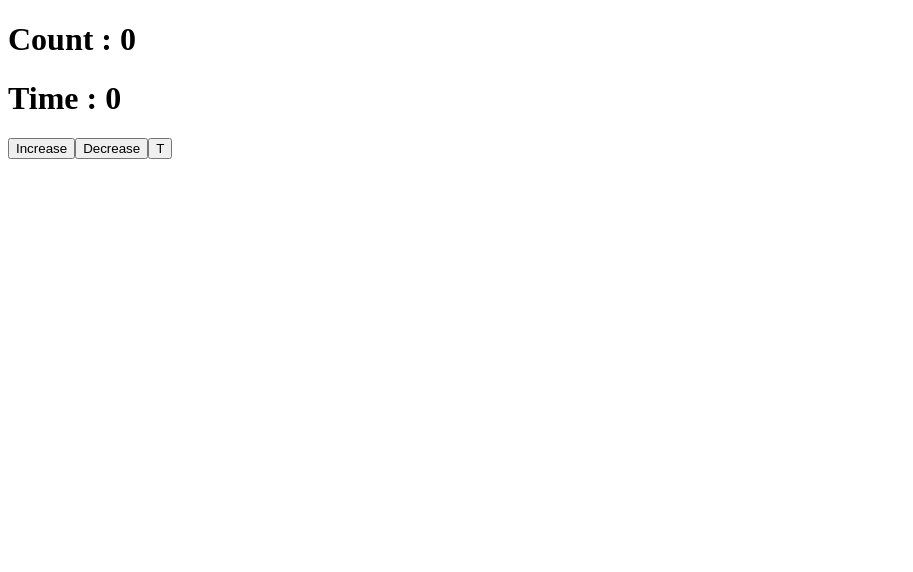
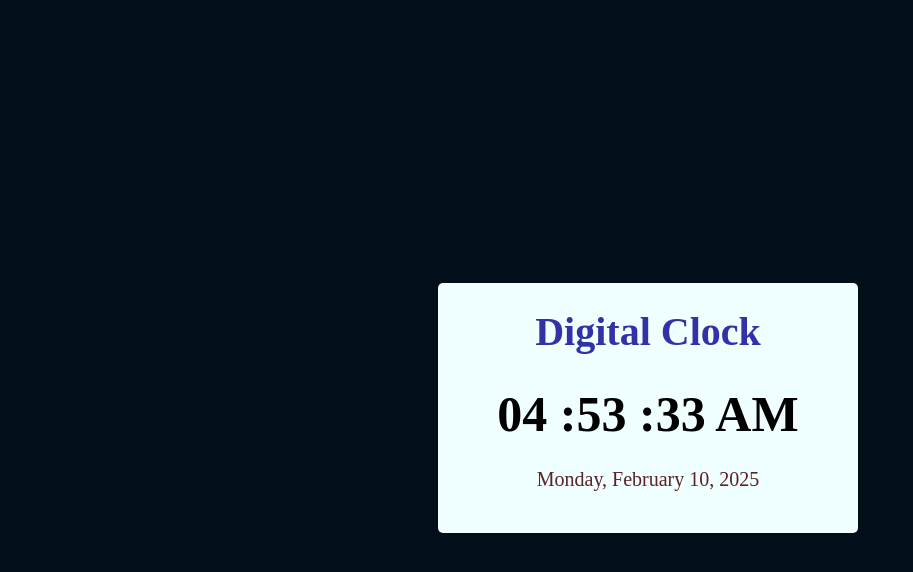
Before and after one commit to imrkarthikeyan/react2, a React (Vite) app in the folder react-app/: page / in a window 1280 px wide. Shown: the top 572 px of the page, without its empty margins (0-913 px from the left). Built offline with nearby package versions, Linux system fonts and the light colour scheme.

Commit message:
Digital clock using useEffect hook

```diff
--- /dev/null
+++ b/react-app/src/Clock.css
@@ -0,0 +1,36 @@
+body{
+    background-color: rgb(3, 16, 27);
+    height: 100vh;
+    width: 100vw;
+    display: flex;
+    align-items: center;
+    justify-content: center;
+  }
+
+  .digital-clock{
+    padding: 10px;
+    background-color: azure;
+    width: 400px;
+    height: 230px;
+    text-align: center;
+    border-radius: 5px;
+    box-shadow: 0 0 10px rgba(0,0,0,0.1);
+  }
+
+  h1{
+    color: rgb(50, 50, 168);
+    padding: 5px;
+    margin: 10px;
+    font-size: 40px;
+  }
+
+  .time{
+    font-size: 50px;
+    font-weight: 600;
+    margin: 25px;
+  }
+
+  .date{
+    color: rgb(92, 35, 35);
+    font-size: 20px;
+  }
--- /dev/null
+++ b/react-app/src/Clock.jsx
@@ -0,0 +1,47 @@
+import { useEffect, useState } from 'react'
+import './Clock.css'
+
+function Clock() {
+
+  const[currentTime,setCurrentTime]=useState(new Date())
+
+  useEffect(()=>{
+    const timer=setInterval(()=>{
+      setCurrentTime(new Date())
+    },1000)
+
+    return ()=>clearInterval(timer)
+  },[])
+
+  const formatHour=(hour)=>{
+    return hour===0?12:hour>12?hour-12:hour
+  }
+
+  const formatTimeWithLeadingZero=(num)=>{
+    return num<10?`0${num}` : num
+  }
+
+  const formatDate=(date)=>{
+    const options={weekday:"long",day:"numeric",year:"numeric",month:"long"}
+    return date.toLocaleDateString(undefined,options)
+  }
+
+  return (
+    <>
+      <div className="digital-clock">
+        <h1>Digital Clock</h1>
+        <div className="time">
+          {formatTimeWithLeadingZero(formatHour(currentTime.getHours()))} :
+          {formatTimeWithLeadingZero(currentTime.getMinutes())} :
+          {formatTimeWithLeadingZero(currentTime.getSeconds())}
+          {currentTime.getHours()>=12?" PM":" AM"}
+        </div>
+        <div className="date">
+          {formatDate(currentTime)}
+        </div>
+      </div>
+    </>
+  )
+}
+
+export default Clock
--- a/react-app/src/main.jsx
+++ b/react-app/src/main.jsx
@@ -2,11 +2,13 @@ import { StrictMode } from 'react'
 import { createRoot } from 'react-dom/client'
 import './index.css'
 //import App from './App.jsx'
-import UseEffectHook from './UseEffectHook.jsx'
+// import UseEffectHook from './UseEffectHook.jsx'
+import Clock from './Clock.jsx'
 
 createRoot(document.getElementById('root')).render(
   <StrictMode>
     {/* <App /> */}
-    <UseEffectHook/>
+    {/* <UseEffectHook/> */}
+    <Clock/>
   </StrictMode>,
 )
```
